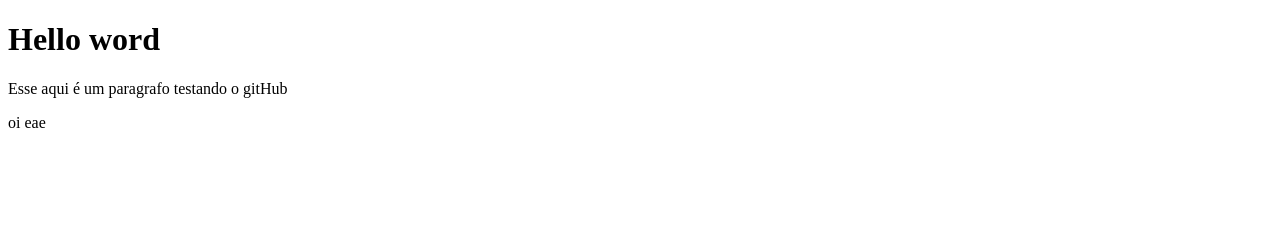
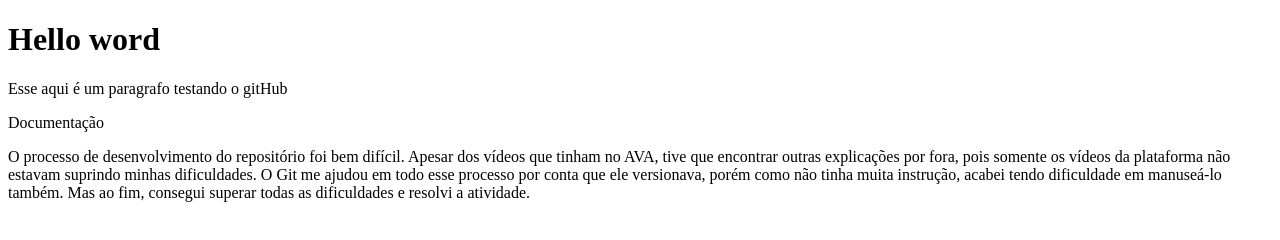
Before and after one commit to mateus2308/HelloWord, a plain HTML site: page index.html in a window 1280 px wide. Drawn offline with Linux system fonts and the light colour scheme.

Commit message:
colocando a documentação

```diff
--- a/index.html
+++ b/index.html
@@ -8,6 +8,8 @@
 <body>
     <h1>Hello word</h1>
     <p>Esse aqui é um paragrafo testando o gitHub</p>
-    <p>oi eae</p>
+    <p>Documentação</p>
+    <p>O processo de desenvolvimento do repositório foi bem difícil. Apesar dos vídeos que tinham no AVA, tive que encontrar outras explicações por fora, pois somente os vídeos da plataforma não estavam suprindo minhas dificuldades. O Git me ajudou em todo esse processo por conta que ele versionava, porém como não tinha muita instrução, acabei tendo dificuldade em manuseá-lo também. Mas ao fim, consegui superar todas as dificuldades e resolvi a atividade.
+    </p>
 </body>
 </html>
```
